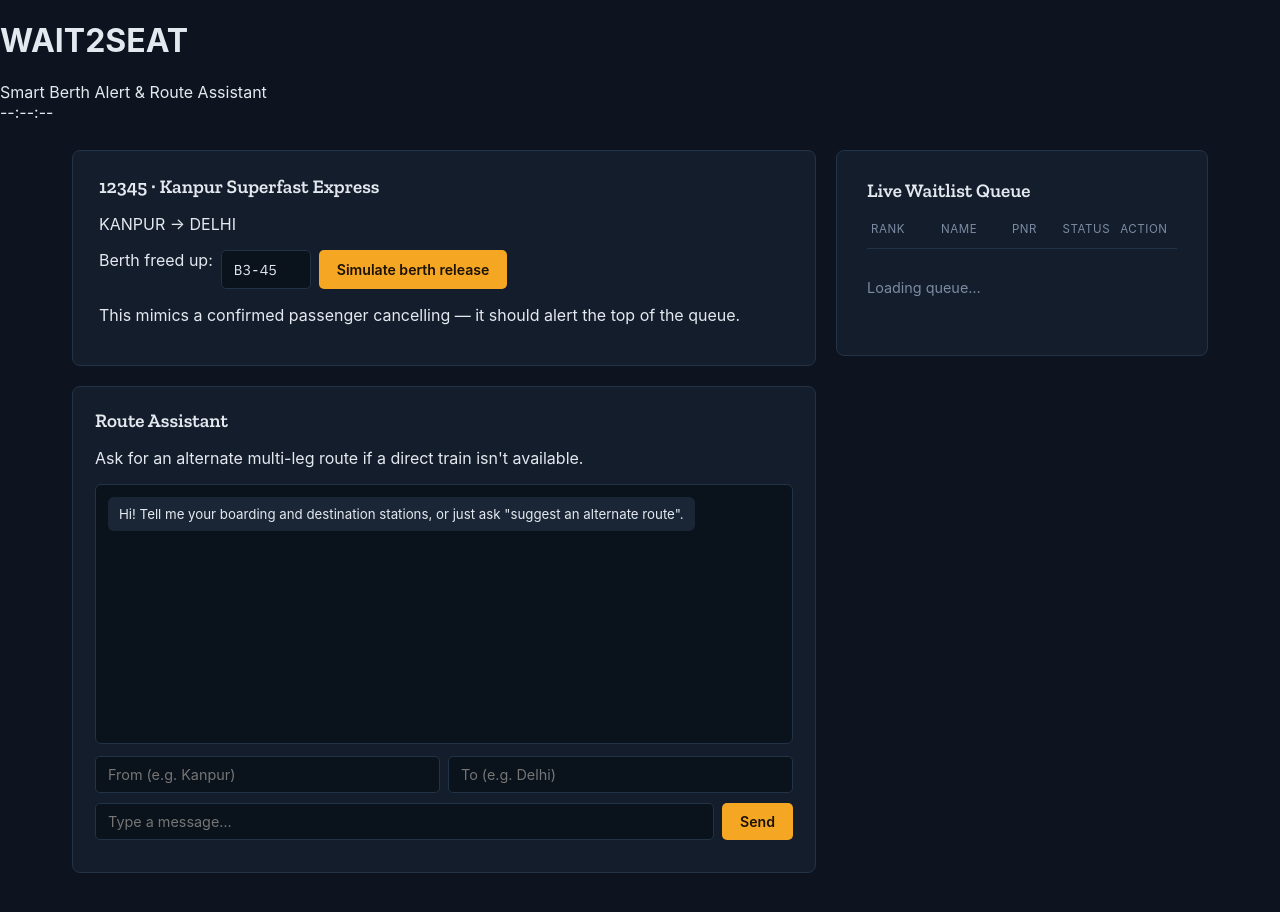
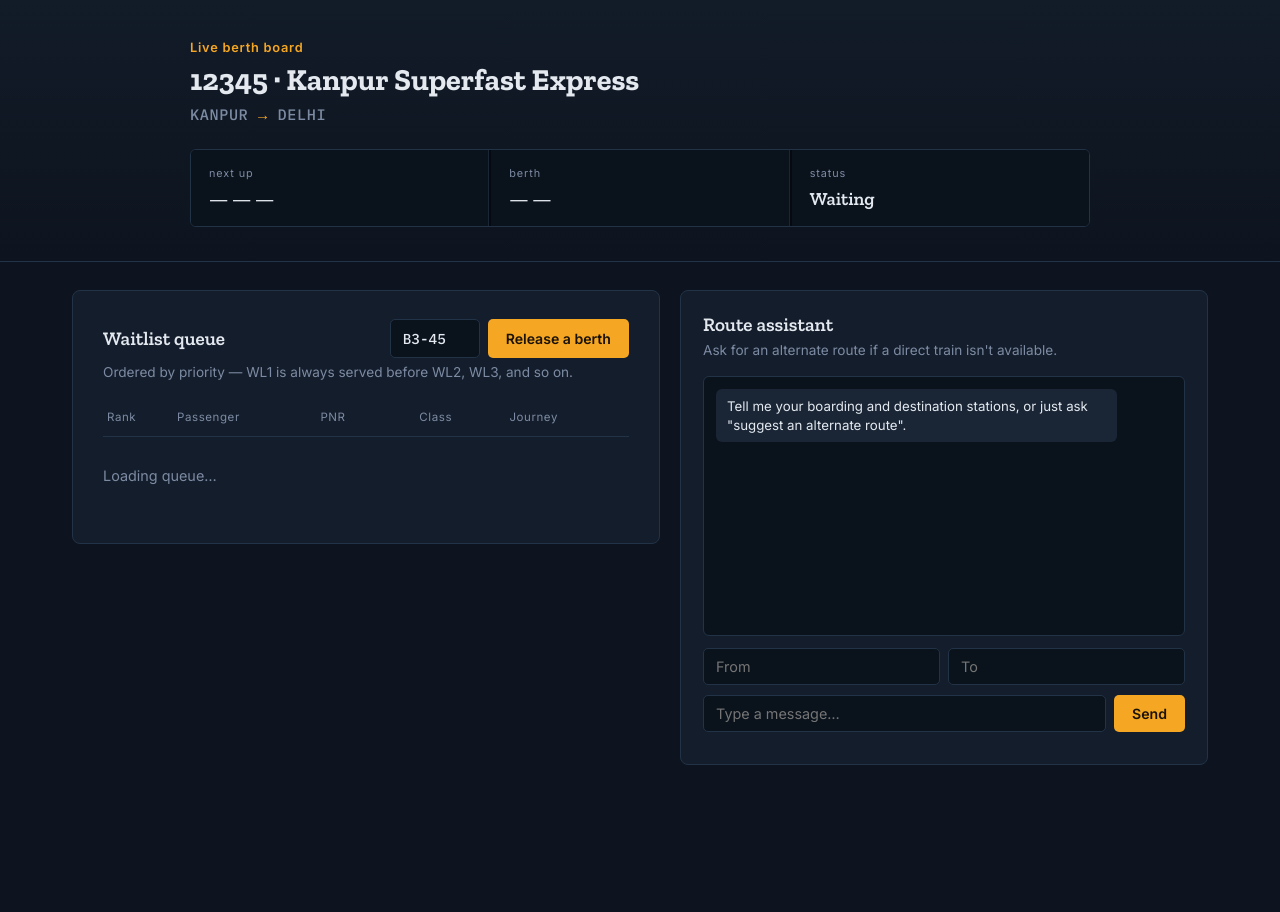
Before and after one commit to TanishaMishra1805/Wait2Seat, a website: page public/index.html in a window 1280 px wide. After the commit the page ends 813 px from the top, so only its background shows below. Drawn offline with nearby package versions, Linux system fonts and the light colour scheme.

Commit message:
Update index.html

```diff
--- a/public/index.html
+++ b/public/index.html
@@ -5,71 +5,90 @@
 <meta name="viewport" content="width=device-width, initial-scale=1.0" />
 <title>Wait2Seat — Live Berth Board</title>
 <link rel="preconnect" href="https://fonts.googleapis.com">
-<link href="https://fonts.googleapis.com/css2?family=IBM+Plex+Mono:wght@400;500;600&family=Zilla+Slab:wght@500;600;700&display=swap" rel="stylesheet">
+<link href="https://fonts.googleapis.com/css2?family=IBM+Plex+Mono:wght@500;600&family=Zilla+Slab:wght@500;600;700&family=Inter:wght@400;500;600&display=swap" rel="stylesheet">
 <link rel="stylesheet" href="style.css" />
 </head>
 <body>
 
-  <header class="board-header">
-    <div class="header-left">
-      <span class="dot"></span>
-      <h1>WAIT2SEAT</h1>
-      <span class="subtitle">Smart Berth Alert &amp; Route Assistant</span>
+  <!-- HERO: split-flap style departure board -->
+  <section class="hero">
+    <div class="hero-inner">
+      <p class="hero-kicker">Live berth board</p>
+      <h1 class="hero-title">12345 · Kanpur Superfast Express</h1>
+      <p class="hero-route">KANPUR <span class="hero-arrow">→</span> DELHI</p>
+
+      <div class="flap-board" id="flapBoard" aria-live="polite">
+        <div class="flap-row">
+          <span class="flap-label">next up</span>
+          <span class="flap-value" id="flapName">— — —</span>
         </div>
-    <div class="header-right" id="clock">--:--:--</div>
-  </header>
+        <div class="flap-row">
+          <span class="flap-label">berth</span>
+          <span class="flap-value mono" id="flapSeat">— —</span>
+        </div>
+        <div class="flap-row">
+          <span class="flap-label">status</span>
+          <span class="flap-value" id="flapStatus">Waiting</span>
+        </div>
+      </div>
+    </div>
+  </section>
 
   <main class="layout">
 
-    <!-- Train info + berth trigger -->
-    <section class="panel train-panel">
-      <h2>12345 · Kanpur Superfast Express</h2>
-      <p class="route-line">KANPUR <span class="arrow">→</span> DELHI</p>
+    <!-- LEFT: primary column — queue + claim -->
+    <div class="col-main">
+
+      <section class="panel queue-panel">
+        <div class="panel-head">
+          <h2>Waitlist queue</h2>
           <div class="berth-action">
-        <label for="seatLabel">Berth freed up:</label>
-        <input id="seatLabel" type="text" placeholder="e.g. B3-45" value="B3-45" />
-        <button id="freeBerthBtn">Simulate berth release</button>
+            <input id="seatLabel" class="mono" type="text" placeholder="B3-45" value="B3-45" />
+            <button id="freeBerthBtn">Release a berth</button>
           </div>
-      <p class="hint">This mimics a confirmed passenger cancelling — it should alert the top of the queue.</p>
-    </section>
+        </div>
+        <p class="panel-sub">Ordered by priority — WL1 is always served before WL2, WL3, and so on.</p>
 
-    <!-- Live departure-board style queue -->
-    <section class="panel queue-panel">
-      <h2>Live Waitlist Queue</h2>
         <div class="board-head">
-        <span>RANK</span><span>NAME</span><span>PNR</span><span>STATUS</span><span>ACTION</span>
+          <span>Rank</span><span>Passenger</span><span class="hide-sm">PNR</span><span>Class</span><span class="hide-sm">Journey</span>
         </div>
         <div id="queueBoard" class="board-body">
           <p class="empty-msg">Loading queue…</p>
         </div>
       </section>
 
-    <!-- Seat claim / countdown -->
+      <!-- Claim panel: only shown when a berth has been offered -->
       <section class="panel claim-panel" id="claimPanel" hidden>
-      <h2>Berth Offered</h2>
-      <p id="claimText">—</p>
+        <p class="claim-label">Berth offered to</p>
+        <p class="claim-name" id="claimText">—</p>
         <div class="countdown" id="countdown">200</div>
-      <p class="hint">seconds remaining to claim before it cascades to the next in queue</p>
+        <p class="panel-sub">seconds left to claim, or it passes to the next passenger</p>
         <button id="claimBtn">Claim this seat</button>
-      <p id="claimResult"></p>
+        <p id="claimResult" class="claim-result"></p>
       </section>
 
-    <!-- NLP.js chatbot -->
+    </div>
+
+    <!-- RIGHT: secondary column — route assistant -->
+    <aside class="col-side">
       <section class="panel chat-panel">
-      <h2>Route Assistant</h2>
-      <p class="hint">Ask for an alternate multi-leg route if a direct train isn't available.</p>
+        <h2>Route assistant</h2>
+        <p class="panel-sub">Ask for an alternate route if a direct train isn't available.</p>
+
         <div class="chat-window" id="chatWindow">
-        <div class="msg bot">Hi! Tell me your boarding and destination stations, or just ask "suggest an alternate route".</div>
+          <div class="msg bot">Tell me your boarding and destination stations, or just ask "suggest an alternate route".</div>
         </div>
+
         <div class="chat-inputs">
-        <input id="fromInput" placeholder="From (e.g. Kanpur)" />
-        <input id="toInput" placeholder="To (e.g. Delhi)" />
+          <input id="fromInput" placeholder="From" />
+          <input id="toInput" placeholder="To" />
         </div>
         <div class="chat-send-row">
           <input id="chatInput" placeholder="Type a message…" />
           <button id="chatSendBtn">Send</button>
         </div>
       </section>
+    </aside>
 
   </main>
 
```
Lines whose indentation alone changed are shown as unchanged.
